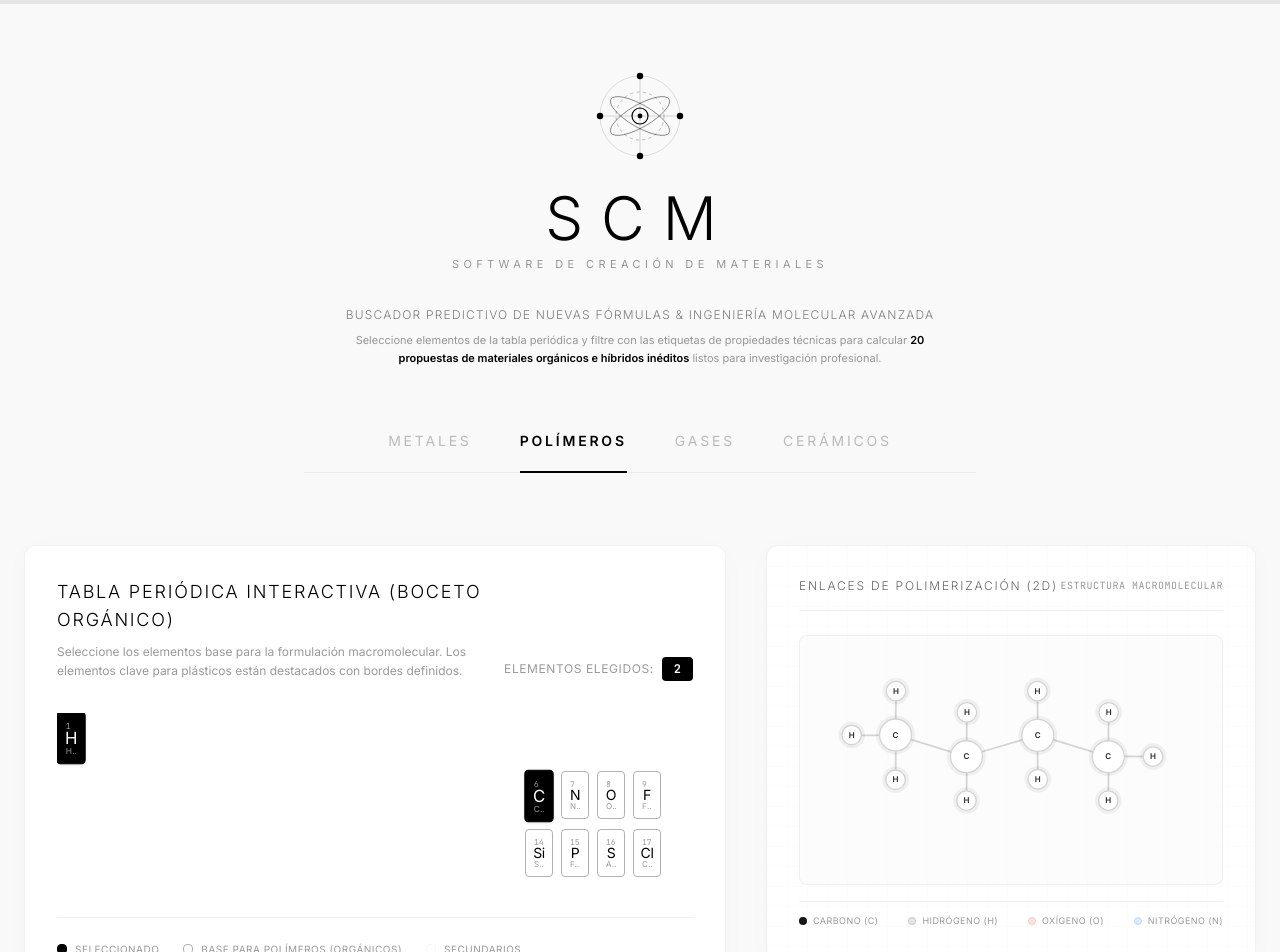
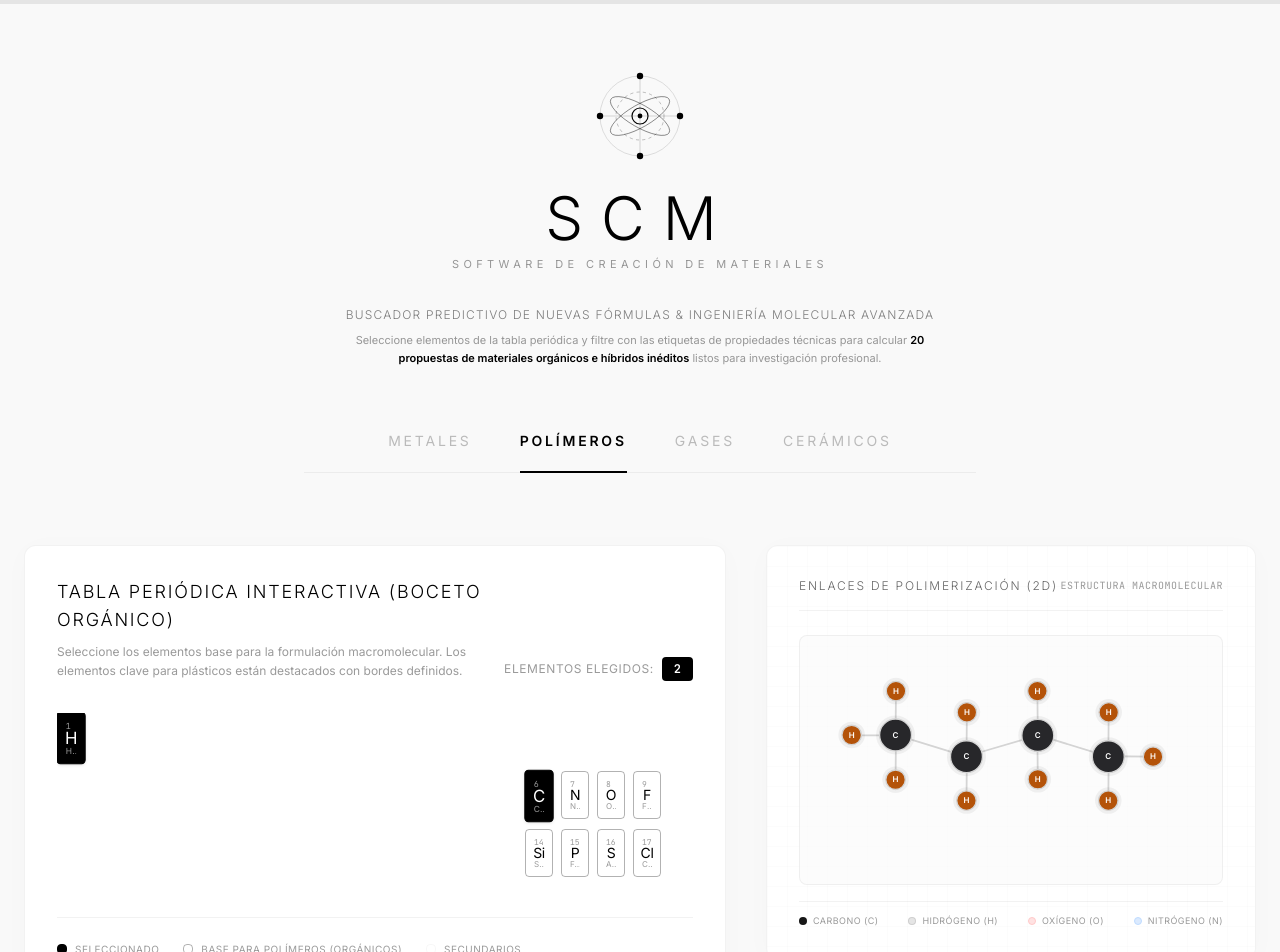
Before and after one commit to ShadowDrake-Eminence/SCM-Proyect, a Next.js app: page / in a window 1280 px wide. Shown: the top 952 px of the page. Built offline with nearby package versions, Linux system fonts and the light colour scheme.

Commit message:
Correccion en colores

```diff
--- a/src/components/MoleculeVisualizer.tsx
+++ b/src/components/MoleculeVisualizer.tsx
@@ -174,8 +174,8 @@ export default function MoleculeVisualizer({ nodes, links, materialName }: Molec
                     cx={nx}
                     cy={ny}
                     r={node.size}
-                    fill="currentColor"
-                    className="text-white dark:text-neutral-900 stroke-neutral-300 dark:stroke-neutral-700"
+                    fill={node.color}
+                    className="stroke-neutral-300 dark:stroke-neutral-700"
                     strokeWidth="1.5"
                   />
 
@@ -185,7 +185,7 @@ export default function MoleculeVisualizer({ nodes, links, materialName }: Molec
                     y={ny + 0.5}
                     textAnchor="middle"
                     dominantBaseline="middle"
-                    className="font-sans font-semibold text-[9px] select-none fill-neutral-800 dark:fill-neutral-200"
+                    className="font-sans font-semibold text-[9px] select-none fill-white"
                   >
                     {node.label}
                   </text>
```
